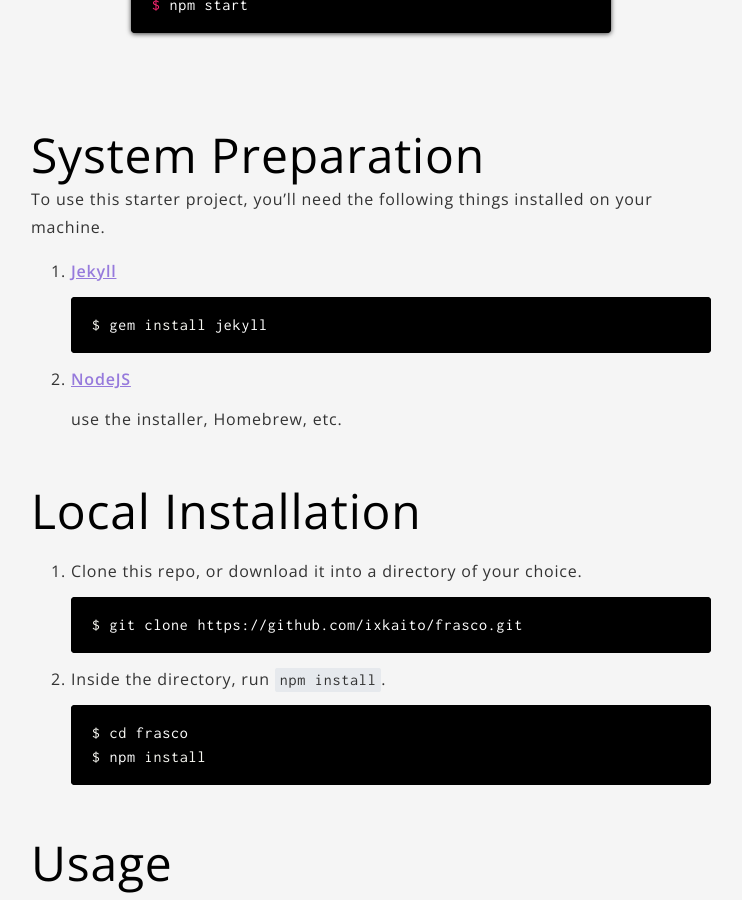
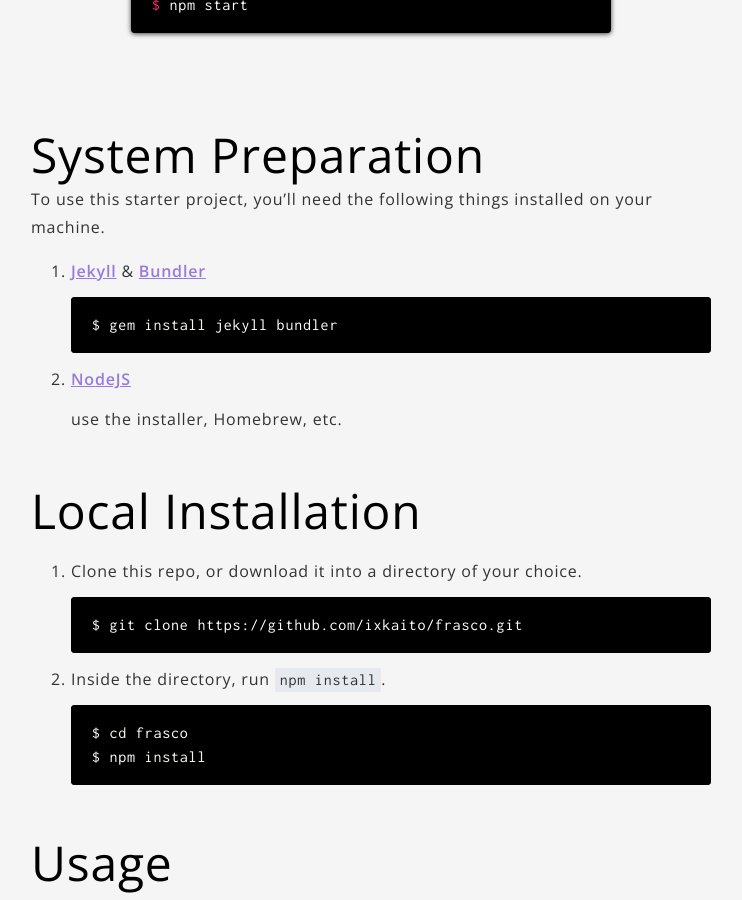
Before and after one commit to ixkaito/frasco, a Jekyll site: the page built from index.md, in a window 1280 px wide and 900 px high, scrolled down 809 px. Shown: the whole window, without its empty margins (269-1011 px from the left). Built offline with Jekyll 4.4.1, drawn with Linux system fonts in a browser that asks for light colours; a script that is not in the unit is left out; comment, search, counter and statistics services are not loaded.

Commit message:
Update docs

````diff
--- a/index.md
+++ b/index.md
@@ -6,13 +6,13 @@ layout: index
 
 To use this starter project, you'll need the following things installed on your machine.
 
-1. [__Jekyll__](http://jekyllrb.com/)
+1. [__Jekyll__](https://jekyllrb.com/) & [__Bundler__](https://bundler.io/)
 
    ```shell
-   $ gem install jekyll
+   $ gem install jekyll bundler
    ```
 
-2. [__NodeJS__](http://nodejs.org)
+2. [__NodeJS__](https://nodejs.org)
 
    use the installer, Homebrew, etc.
 
````
Also changed, not shown: other parts of index.md (+2 -1 lines).
